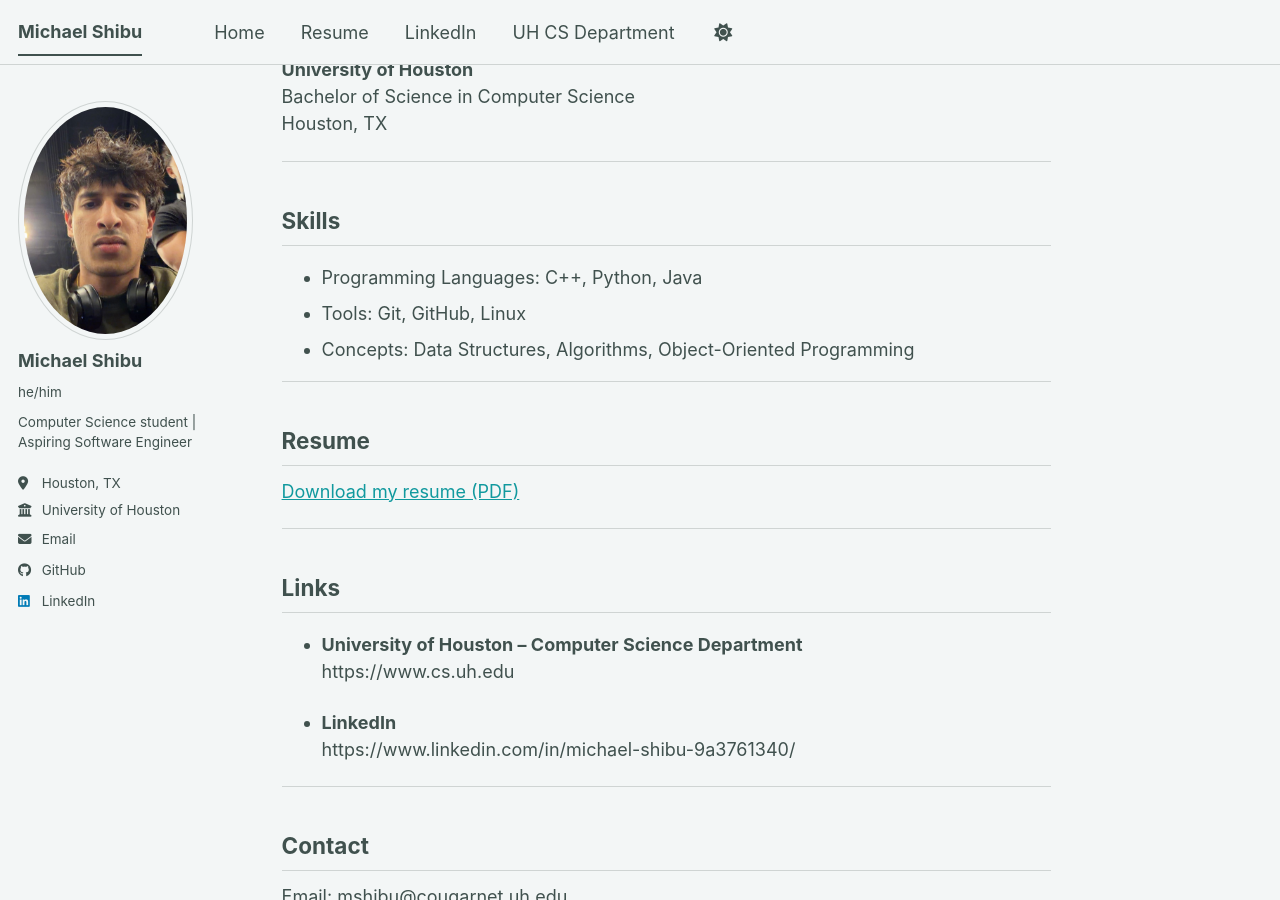
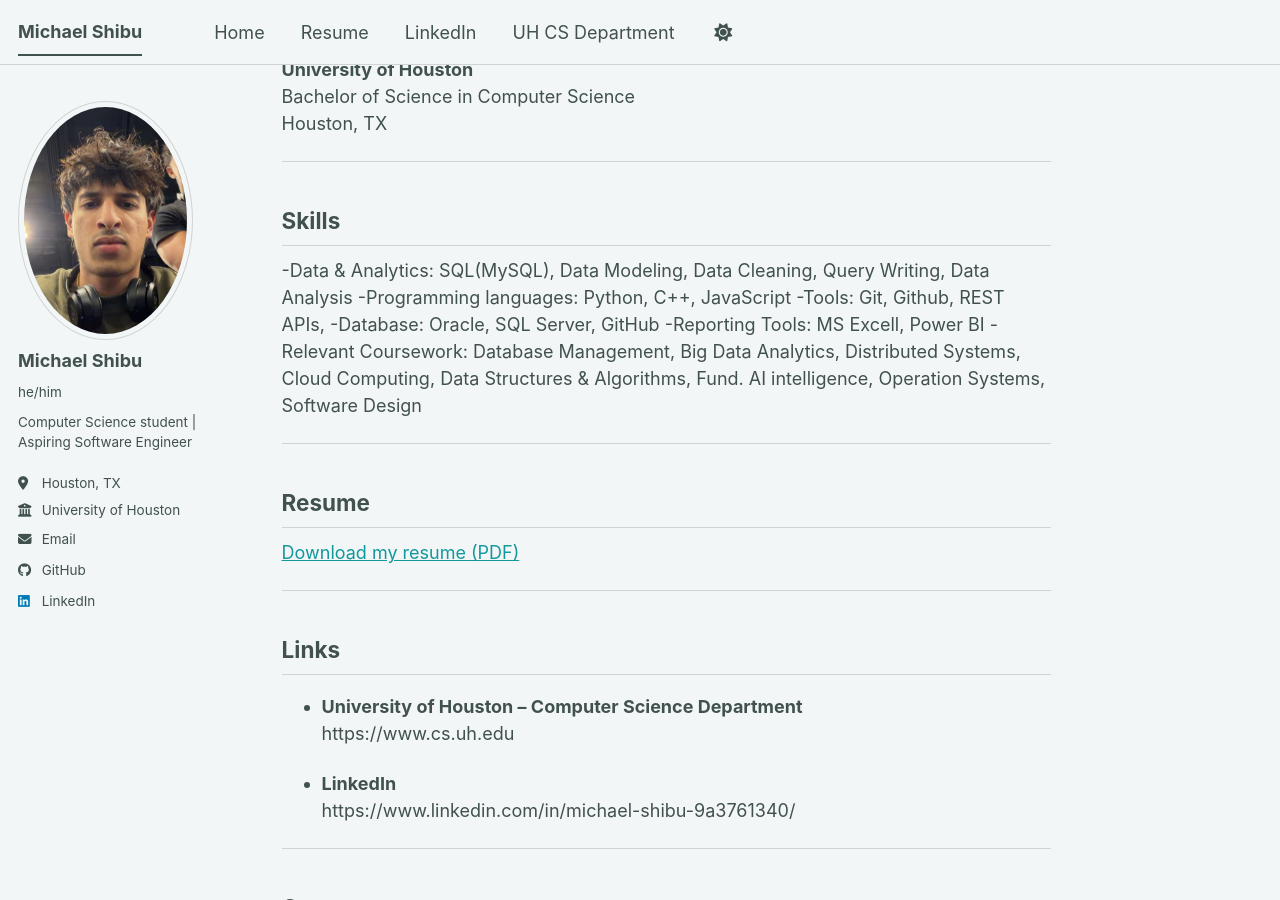
Before and after one commit to michaelshibu101-sketch/michaelshibu101-sketch.github.io, a Jekyll site: the page built from _pages/about.md, in a window 1280 px wide and 900 px high, scrolled down 365 px. Built offline with Jekyll 4.4.1, drawn with Linux system fonts in a browser that asks for light colours; a script bundle is joined from its source files by our own code; library files that are not in the unit come from our copies.

Commit message:
Update about.md

```diff
--- a/_pages/about.md
+++ b/_pages/about.md
@@ -23,9 +23,14 @@
 
 ## Skills
 
-- Programming Languages: C++, Python, Java
-- Tools: Git, GitHub, Linux
-- Concepts: Data Structures, Algorithms, Object-Oriented Programming
+-Data & Analytics: SQL(MySQL), Data Modeling, Data Cleaning, Query Writing, Data Analysis
+-Programming languages: Python, C++, JavaScript
+-Tools: Git, Github, REST APIs,
+-Database: Oracle, SQL Server, GitHub
+-Reporting Tools: MS Excell, Power BI
+-Relevant Coursework: Database Management, Big Data Analytics, Distributed Systems, Cloud Computing, Data Structures & Algorithms, Fund. AI
+intelligence, Operation Systems, Software Design
+
 
 ---
 
```
